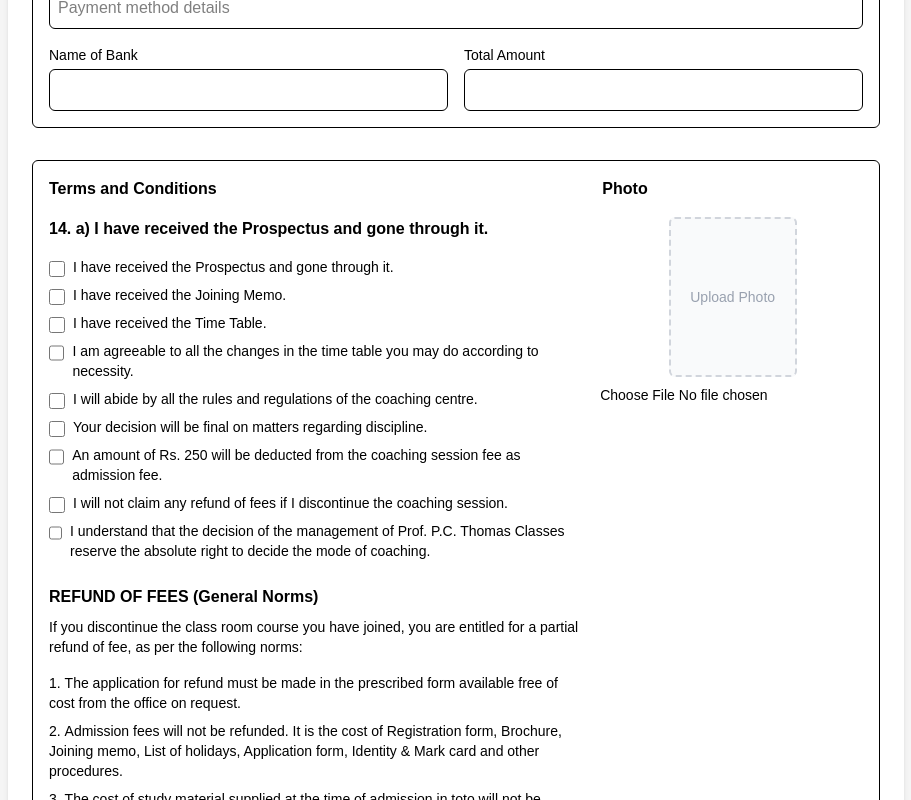
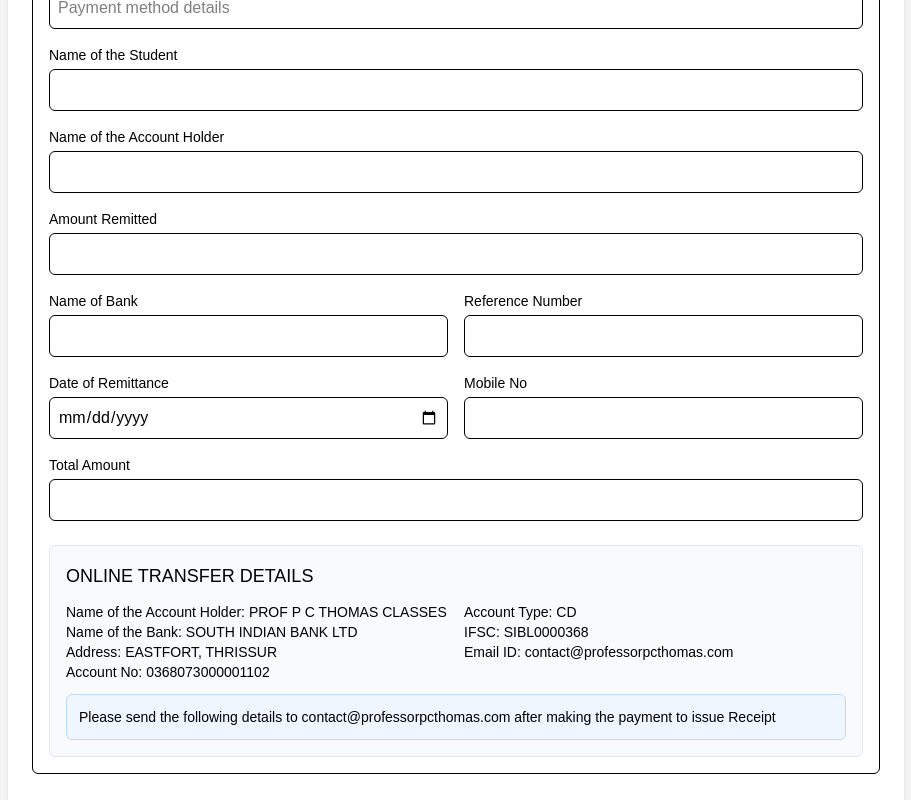
Before and after one commit to PCThomas7/Appform, a React (Vite) app: page / in a window 1280 px wide. Shown: the part 2320-3120 px from the top of the page, without its empty margins (184-1095 px from the left). Built offline with nearby package versions, Linux system fonts and the light colour scheme; what @react-pdf/renderer would draw is missing.

Commit message:
update:paymentDetails

```diff
--- a/src/components/PaymentDetails.tsx
+++ b/src/components/PaymentDetails.tsx
@@ -20,8 +20,41 @@ const PaymentDetails = ({ register, errors }: PaymentDetailsProps) => {
         />
       </div>
 
+      {/* Student Name */}
+      <div>
+        <label htmlFor="studentName" className="block text-sm font-medium mb-1">Name of the Student</label>
+        <input
+          type="text"
+          id="studentName"
+          {...register('studentName')}
+          className="w-full border rounded-md p-2"
+        />
+      </div>
+
+      {/* Account Holder Name */}
+      <div>
+        <label htmlFor="accountHolderName" className="block text-sm font-medium mb-1">Name of the Account Holder</label>
+        <input
+          type="text"
+          id="accountHolderName"
+          {...register('accountHolderName')}
+          className="w-full border rounded-md p-2"
+        />
+      </div>
+
+      {/* Amount Remitted */}
+      <div>
+        <label htmlFor="amountRemitted" className="block text-sm font-medium mb-1">Amount Remitted</label>
+        <input
+          type="number"
+          id="amountRemitted"
+          {...register('amountRemitted')}
+          className="w-full border rounded-md p-2"
+        />
+      </div>
+
+      <div className="grid grid-cols-2 gap-4">
         {/* Bank Name */}
-      <div className="grid grid-cols-2 gap-4">
         <div>
           <label htmlFor="bankName" className="block text-sm font-medium mb-1">Name of Bank</label>
           <input
@@ -30,6 +63,42 @@ const PaymentDetails = ({ register, errors }: PaymentDetailsProps) => {
             {...register('bankName')}
             className="w-full border rounded-md p-2"
           />
+        </div>
+
+        {/* Reference Number */}
+        <div>
+          <label htmlFor="referenceNumber" className="block text-sm font-medium mb-1">Reference Number</label>
+          <input
+            type="text"
+            id="referenceNumber"
+            {...register('referenceNumber')}
+            className="w-full border rounded-md p-2"
+          />
+        </div>
+      </div>
+
+      <div className="grid grid-cols-2 gap-4">
+        {/* Date of Remittance */}
+        <div>
+          <label htmlFor="remittanceDate" className="block text-sm font-medium mb-1">Date of Remittance</label>
+          <input
+            type="date"
+            id="remittanceDate"
+            {...register('remittanceDate')}
+            className="w-full border rounded-md p-2"
+          />
+        </div>
+
+        {/* Mobile Number */}
+        <div>
+          <label htmlFor="mobileNumber" className="block text-sm font-medium mb-1">Mobile No</label>
+          <input
+            type="text"
+            id="mobileNumber"
+            {...register('mobileNumber')}
+            className="w-full border rounded-md p-2"
+          />
+        </div>
       </div>
 
       {/* Total Amount */}
@@ -50,6 +119,26 @@ const PaymentDetails = ({ register, errors }: PaymentDetailsProps) => {
           <p className="text-red-500 text-sm">{errors.totalAmount.message}</p>
         )}
       </div>
+
+      {/* Online Transfer Details */}
+      <div className="mt-6 p-4 bg-gray-50 rounded-md border border-gray-200">
+        <h3 className="font-medium text-lg mb-3">ONLINE TRANSFER DETAILS</h3>
+        <div className="grid grid-cols-1 md:grid-cols-2 gap-4">
+          <div>
+            <p className="text-sm"><span className="font-medium">Name of the Account Holder:</span> PROF P C THOMAS CLASSES</p>
+            <p className="text-sm"><span className="font-medium">Name of the Bank:</span> SOUTH INDIAN BANK LTD</p>
+            <p className="text-sm"><span className="font-medium">Address:</span> EASTFORT, THRISSUR</p>
+            <p className="text-sm"><span className="font-medium">Account No:</span> 0368073000001102</p>
+          </div>
+          <div>
+            <p className="text-sm"><span className="font-medium">Account Type:</span> CD</p>
+            <p className="text-sm"><span className="font-medium">IFSC:</span> SIBL0000368</p>
+            <p className="text-sm"><span className="font-medium">Email ID:</span> contact@professorpcthomas.com</p>
+          </div>
+        </div>
+        <div className="mt-3 p-3 bg-blue-50 border border-blue-200 rounded-md">
+          <p className="text-sm">Please send the following details to <span className="font-medium">contact@professorpcthomas.com</span> after making the payment to issue Receipt</p>
+        </div>
       </div>
     </div>
   );
--- a/src/utils/pdfGenerator.tsx
+++ b/src/utils/pdfGenerator.tsx
@@ -622,16 +622,58 @@ const ApplicationFormPDF = ({ formData }: { formData: any }) => {
           <View style={styles.paymentRow}>
             <Text style={styles.paymentLabel}>14. DD / Online Transfer details</Text>
             <View style={styles.paymentField}>
-              <Text style={styles.paymentText}>{formData.paymentDetails}</Text>
+              <Text style={styles.paymentText}>{formData.paymentMethod}</Text>
             </View>
             <Text style={styles.paymentLabel}>Total Amount</Text>
             <CharacterBoxes text={formData.totalAmount} count={5} />
           </View>
 
           <View style={styles.paymentRow}>
+            <Text style={styles.paymentLabel}>Name of the Student</Text>
+            <View style={styles.paymentField}>
+              <Text style={styles.paymentText}>{formData.studentName}</Text>
+            </View>
+          </View>
+
+          <View style={styles.paymentRow}>
+            <Text style={styles.paymentLabel}>Name of the Account Holder</Text>
+            <View style={styles.paymentField}>
+              <Text style={styles.paymentText}>{formData.accountHolderName}</Text>
+            </View>
+          </View>
+
+          <View style={styles.paymentRow}>
+            <Text style={styles.paymentLabel}>Amount Remitted</Text>
+            <View style={styles.paymentField}>
+              <Text style={styles.paymentText}>{formData.amountRemitted}</Text>
+            </View>
+          </View>
+
+          <View style={styles.paymentRow}>
             <Text style={styles.paymentLabel}>Name of Bank</Text>
             <View style={styles.paymentField}>
               <Text style={styles.paymentText}>{formData.bankName}</Text>
+            </View>
+          </View>
+
+          <View style={styles.paymentRow}>
+            <Text style={styles.paymentLabel}>Reference Number</Text>
+            <View style={styles.paymentField}>
+              <Text style={styles.paymentText}>{formData.referenceNumber}</Text>
+            </View>
+          </View>
+
+          <View style={styles.paymentRow}>
+            <Text style={styles.paymentLabel}>Date of Remittance</Text>
+            <View style={styles.paymentField}>
+              <Text style={styles.paymentText}>{formData.remittanceDate}</Text>
+            </View>
+          </View>
+
+          <View style={styles.paymentRow}>
+            <Text style={styles.paymentLabel}>Mobile No</Text>
+            <View style={styles.paymentField}>
+              <Text style={styles.paymentText}>{formData.mobileNumber}</Text>
             </View>
           </View>
         </View>
```
Lines whose indentation alone changed are shown as unchanged.
